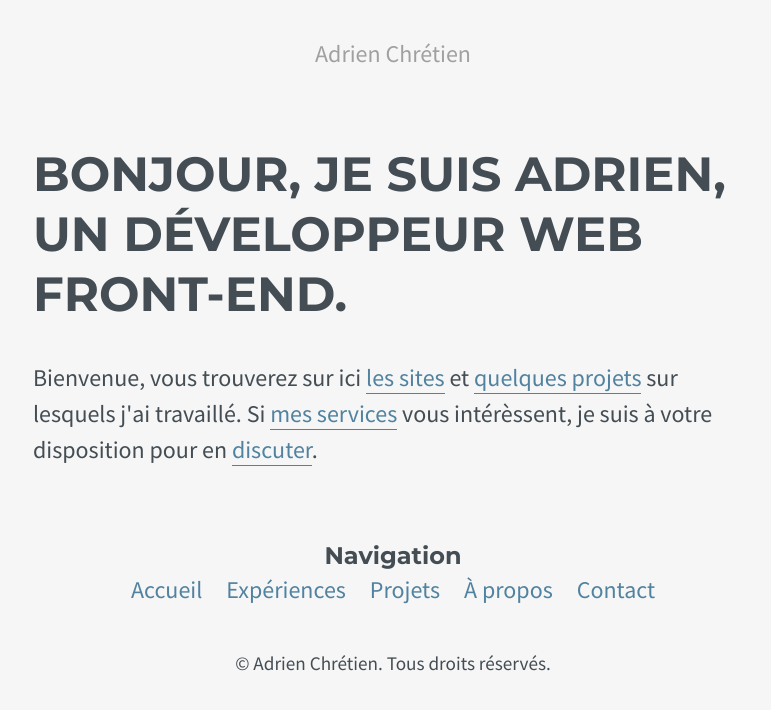
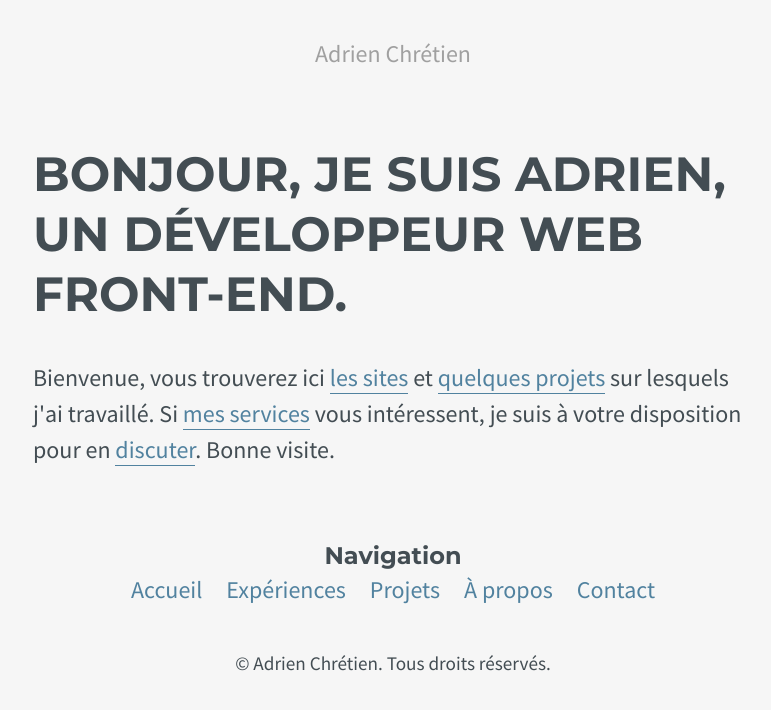
Before and after one commit to adrienchretien/adrienchretien.fr, a Jekyll site: the page built from index.html, in a window 1280 px wide. Shown: the top 710 px of the page, without its empty margins (247-1018 px from the left). Built offline with Jekyll 4.4.1, drawn with Linux system fonts in a browser that asks for light colours; Markdown is read by kramdown in place of the engine named in the settings.

Commit message:
Fix typos and other mistakes

```diff
--- a/index.html
+++ b/index.html
@@ -6,4 +6,4 @@ title: Adrien Chrétien, Développeur web front-end
 
 <h1>Bonjour, je suis Adrien, un développeur web front-end.</h1>
 
-<p>Bienvenue, vous trouverez sur ici <a href="/experiences.html">les sites</a> et <a href="/projets.html">quelques projets</a> sur lesquels j'ai travaillé. Si <a href="/a-propos.html">mes services</a> vous intérèssent, je suis à votre disposition pour en <a href="mailto:contact@achretien.fr">discuter</a>.</p>
+<p>Bienvenue, vous trouverez ici <a href="/experiences.html">les sites</a> et <a href="/projets.html">quelques projets</a> sur lesquels j'ai travaillé. Si <a href="/a-propos.html">mes services</a> vous intéressent, je suis à votre disposition pour en <a href="mailto:contact@achretien.fr">discuter</a>. Bonne visite.</p>
--- a/projets.html
+++ b/projets.html
@@ -5,7 +5,8 @@ title: Projets personnels
 ---
 <h2>Journal</h2>
 <p>
-  Journal est un petit CMS développé en PHP qui me sert à éditer des articles en markdown. Pour cet outil, j'ai réaliser un mécanisme de routage basé sur des motifs définis dans un fichier séparé. Il y a aussi un mécanisme écrit en JavaScript qui permet de n'afficher que le curseur lors de la saisie du texte.
+  Journal est un petit CMS développé en PHP qui me sert à éditer des articles avec la notation markdown. Pour cet outil, j'ai réaliser un mécanisme de routage basé sur des motifs définis dans un fichier séparé. Il y a aussi un mécanisme écrit en JavaScript qui permet de n'afficher que le curseur lors de la saisie du texte.
   <br>
   <a href="//github.com/Neol/php-journal">Voir le projet Journal sur Github</a>
 </p>
+<p class="text-center"><em>D'autres projets arrivent bientôt.</em></p>
```
